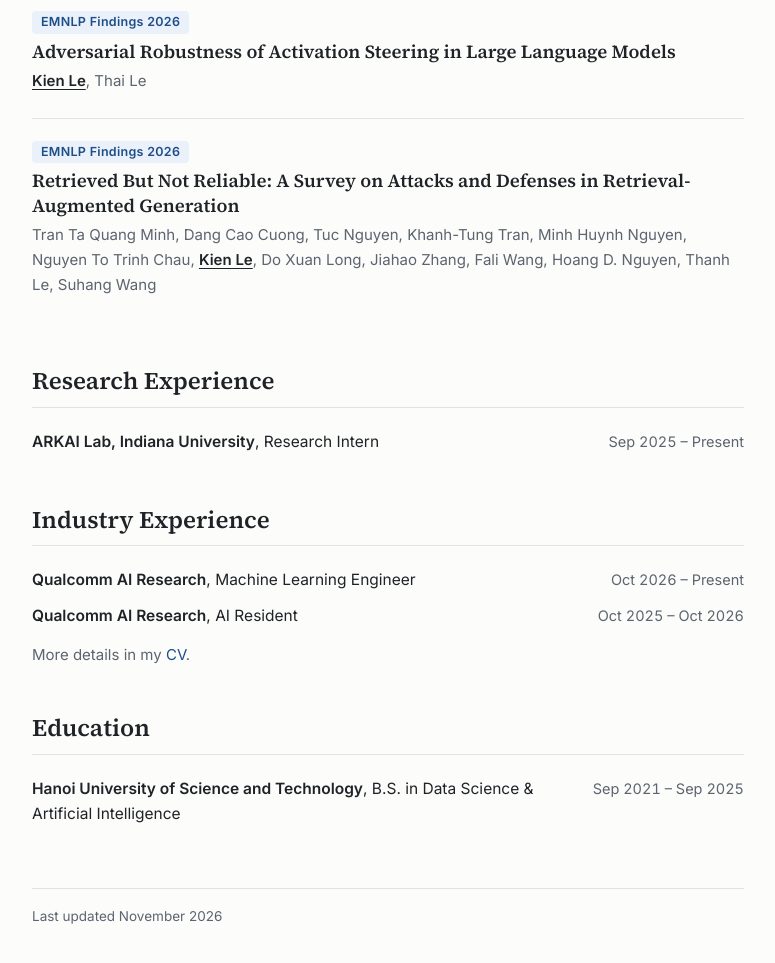
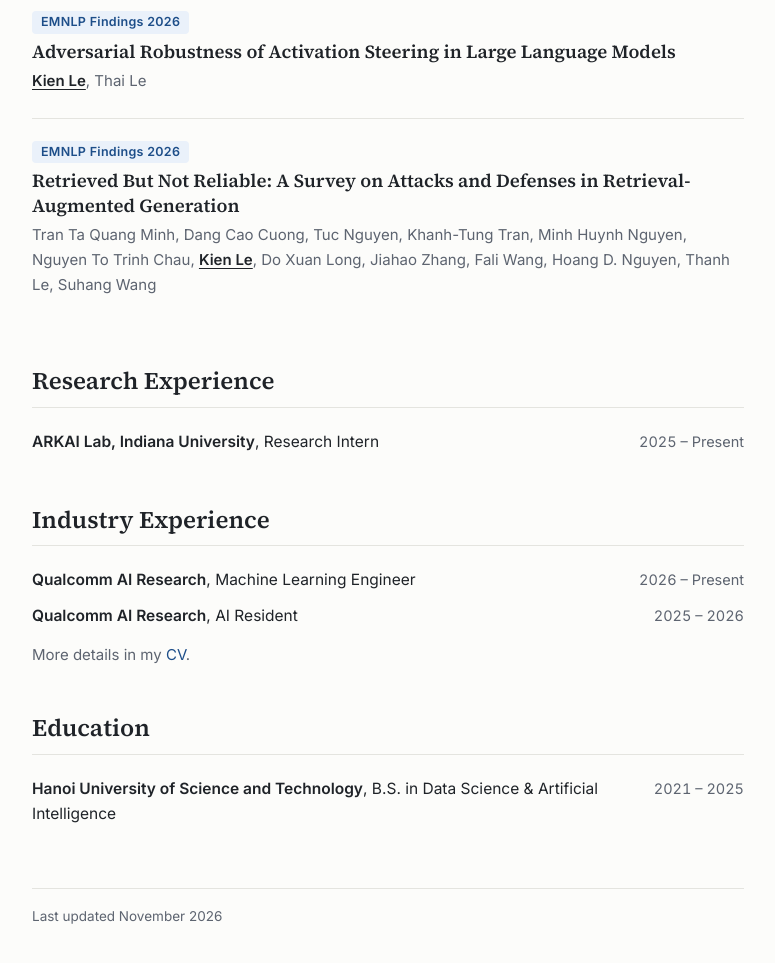
Before and after one commit to kien206/kien206.github.io, a plain HTML site: page index.html in a window 1280 px wide. Shown: the part 508-1471 px from the top of the page, without its empty margins (252-1027 px from the left). Drawn offline with Linux system fonts and the light colour scheme.

Commit message:
Adjust info

```diff
--- a/index.html
+++ b/index.html
@@ -85,7 +85,7 @@
   <section id="research">
     <h2>Research Experience</h2>
     <ul class="rows">
-      <li><div><strong>ARKAI Lab, Indiana University</strong>, Research Intern</div><span class="when">Sep 2025 – Present</span></li>
+      <li><div><strong>ARKAI Lab, Indiana University</strong>, Research Intern</div><span class="when">2025 – Present</span></li>
       <!-- <li><div><strong>BKAI Foundation Models Lab, HUST</strong>, Research Student</div><span class="when">Aug 2023 – Aug 2024</span></li> -->
     </ul>
   </section>
@@ -94,8 +94,8 @@
   <section id="industry">
     <h2>Industry Experience</h2>
     <ul class="rows">
-      <li><div><strong>Qualcomm AI Research</strong>, Machine Learning Engineer</div><span class="when">Oct 2026 – Present</span></li>
-      <li><div><strong>Qualcomm AI Research</strong>, AI Resident</div><span class="when">Oct 2025 – Oct 2026</span></li>
+      <li><div><strong>Qualcomm AI Research</strong>, Machine Learning Engineer</div><span class="when">2026 – Present</span></li>
+      <li><div><strong>Qualcomm AI Research</strong>, AI Resident</div><span class="when">2025 – 2026</span></li>
       <!-- <li><div><strong>Viettel Telecom</strong>, Data Scientist</div><span class="when">May 2025 – Sep 2025</span></li>
       <li><div><strong>VinBigData</strong>, AI Engineer</div><span class="when">Jul 2024 – May 2025</span></li> -->
     </ul>
@@ -106,7 +106,7 @@
   <section id="education">
     <h2>Education</h2>
     <ul class="rows">
-      <li><div><strong>Hanoi University of Science and Technology</strong>, B.S. in Data Science &amp; Artificial Intelligence</div><span class="when">Sep 2021 – Sep 2025</span></li>
+      <li><div><strong>Hanoi University of Science and Technology</strong>, B.S. in Data Science &amp; Artificial Intelligence</div><span class="when">2021 – 2025</span></li>
     </ul>
   </section>
 
```
